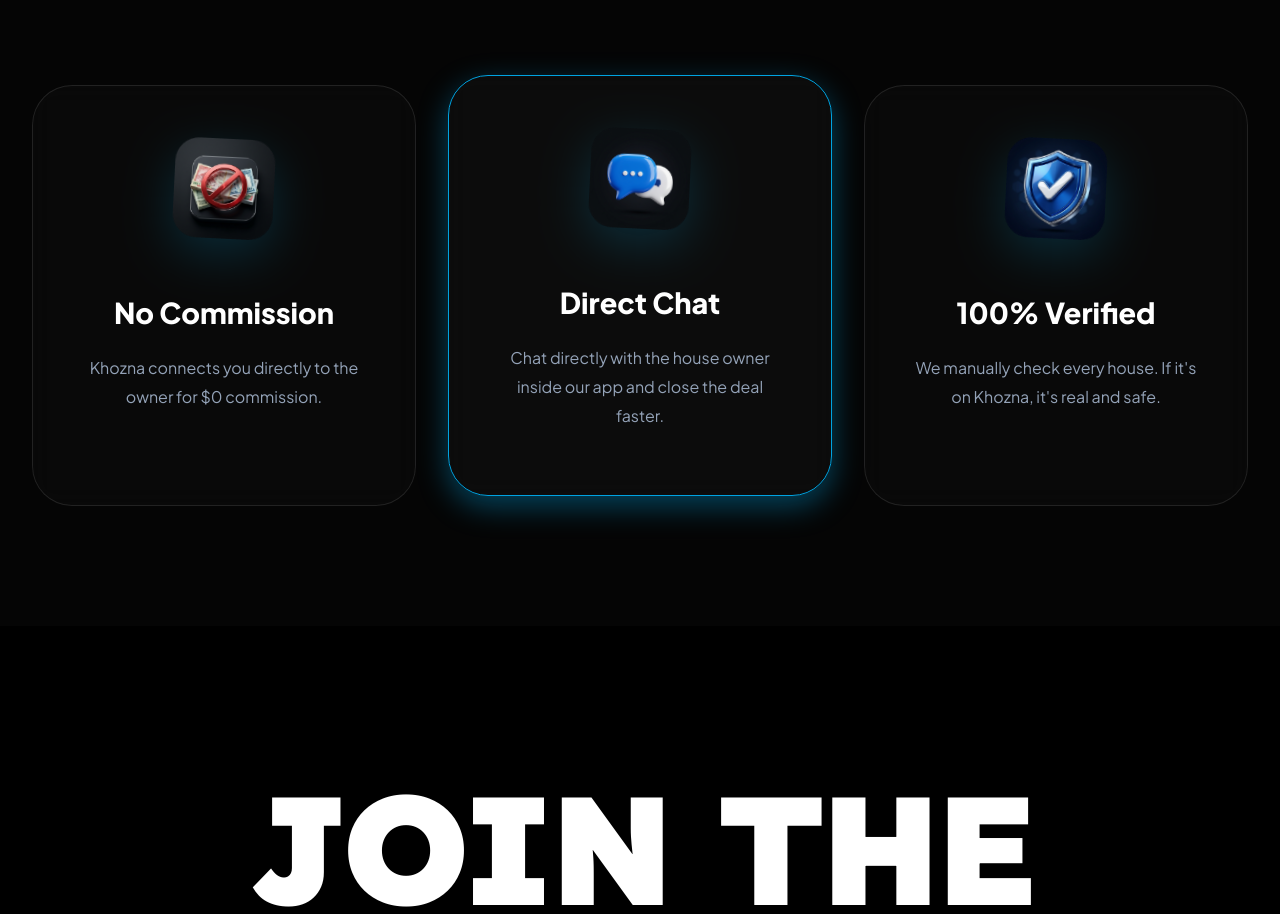
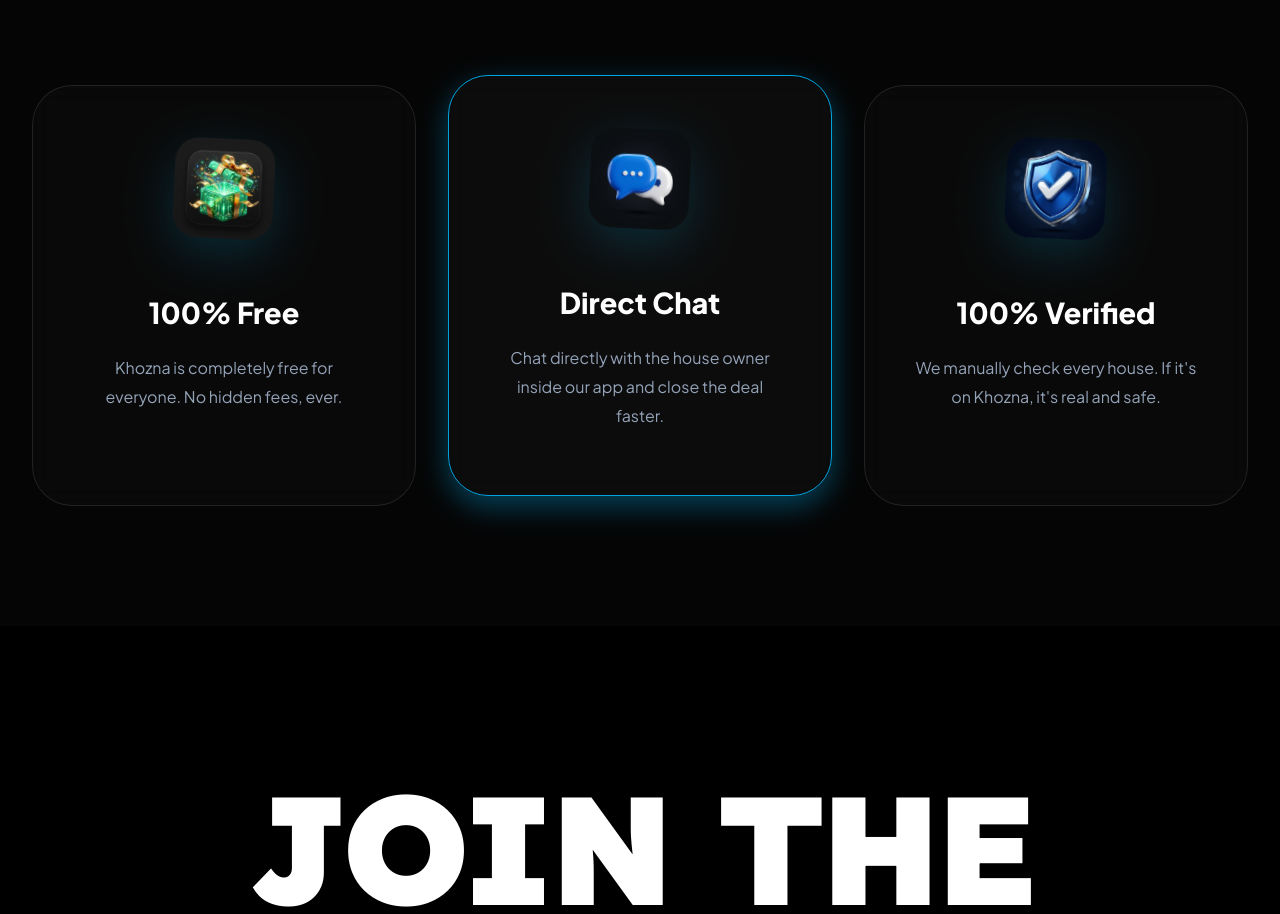
Before and after one commit to Prakas-sys/Khozna.web, a React (Vite) app: page / in a window 1280 px wide. Shown: the part 5380-6294 px from the top of the page. Built offline with nearby package versions, Linux system fonts and the light colour scheme; a web font is replaced by a local one.

Commit message:
feat: replace 'No Commission' with '100% Free' and add new gift box icon

```diff
--- a/src/App.tsx
+++ b/src/App.tsx
@@ -389,9 +389,9 @@
           </div>
           <div className="grid-3 features-container">
             <div className="glass feature-box" style={{ padding: '4rem 3rem', borderRadius: '40px', textAlign: 'center' }}>
-              <img src="/icon-money.png" alt="No Commission" className="icon-3d" />
-              <h3 style={{ fontSize: '1.8rem', fontWeight: 800, marginBottom: '1.5rem' }}>No Commission</h3>
-              <p style={{ color: 'var(--text-dim)', lineHeight: '1.8' }}>Khozna connects you directly to the owner for $0 commission.</p>
+              <img src="/icon-free.png" alt="100% Free For Everyone" className="icon-3d" />
+              <h3 style={{ fontSize: '1.8rem', fontWeight: 800, marginBottom: '1.5rem' }}>100% Free</h3>
+              <p style={{ color: 'var(--text-dim)', lineHeight: '1.8' }}>Khozna is completely free for everyone. No hidden fees, ever.</p>
             </div>
             <div className="glass feature-box default-active" style={{ padding: '4rem 3rem', borderRadius: '40px', textAlign: 'center' }}>
               <img src="/icon-chat.png" alt="Direct Chat" className="icon-3d" />
```
Also changed, not shown: public/icon-free.png (added).
